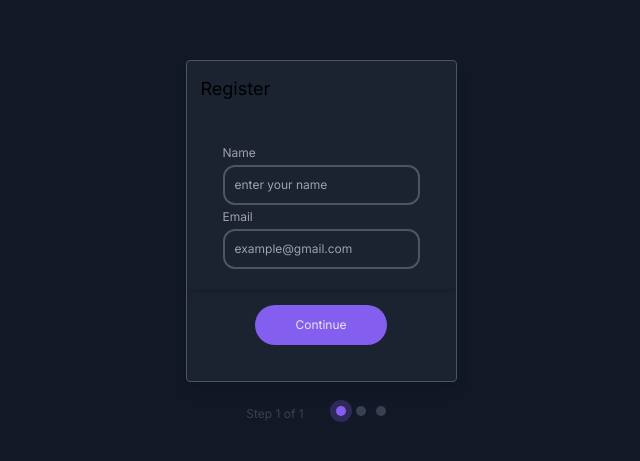
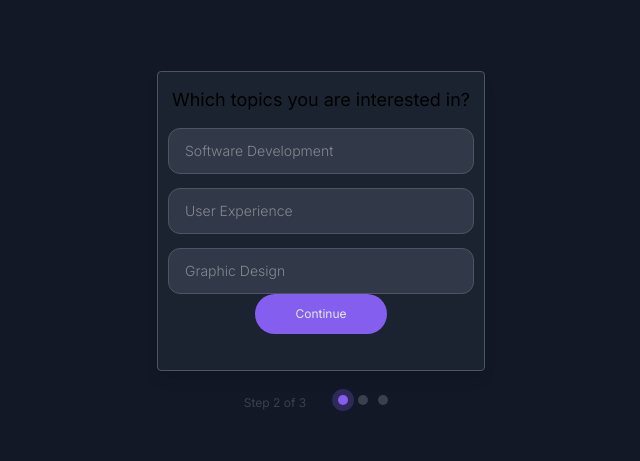
Before and after one commit to carmtsang/multi-step_form, a Next.js app: page / in a window 1280 px wide. Shown: the part 159-620 px from the top of the page, without its empty margins (319-959 px from the left). Built offline with nearby package versions, Linux system fonts and the light colour scheme.

Commit message:
add interest buttons for step 2

```diff
--- /dev/null
+++ b/app/components/InterestButton.js
@@ -0,0 +1,18 @@
+import { USER_INTERESTED_TOPICS } from "../constants";
+
+export default function InterestButton() {
+  const topics = USER_INTERESTED_TOPICS;
+
+  return (
+    <div className="flex flex-col px-2.5 space-y-3.5">
+      {topics.map((topic, index) => (
+        <button
+          key="index"
+          className="rounded-xl bg-gray/75 font-light text-left text-tan/75 text-sm border-gray-light border py-3 px-4 hover:bg-purple hover:text-white hover:border-tan"
+        >
+          {topic}
+        </button>
+      ))}
+    </div>
+  );
+}
--- a/app/components/card.js
+++ b/app/components/card.js
@@ -1,11 +1,13 @@
 import Button from "./Button";
 import Form from "./Form";
+import InterestButton from "./InterestButton";
 
 export default function Card({ title, buttonText }) {
   return (
-    <div className="bg-gray-dark/70 border border-gray-light max-w-sm rounded overflow-hidden shadow-lg">
+    <div className="bg-gray-dark/70 border border-gray-light rounded shadow-lg">
       <h1 className="text-lg p-3.5">{title}</h1>
-      <Form />
+      {/* <Form /> */}
+      <InterestButton />
       <div class="flex flex-col items-center pb-9">
         <Button buttonText={buttonText} />
       </div>
--- a/app/page.js
+++ b/app/page.js
@@ -1,11 +1,15 @@
 import Card from "./components/Card";
 import Steps from "./components/Steps";
+import { CARD_TITLE_BUTTON_STEP } from "./constants";
 
 export default function Home() {
   return (
     <main className="h-screen flex flex-col items-center justify-center">
-      <Card title={"Register"} buttonText={"Continue"} />
-      <Steps stepNum={"1"} totalSteps={"1"} />
+      <Card
+        title={"Which topics you are interested in?"}
+        buttonText={"Continue"}
+      />
+      <Steps stepNum={"2"} totalSteps={"3"} />
     </main>
   );
 }
```
